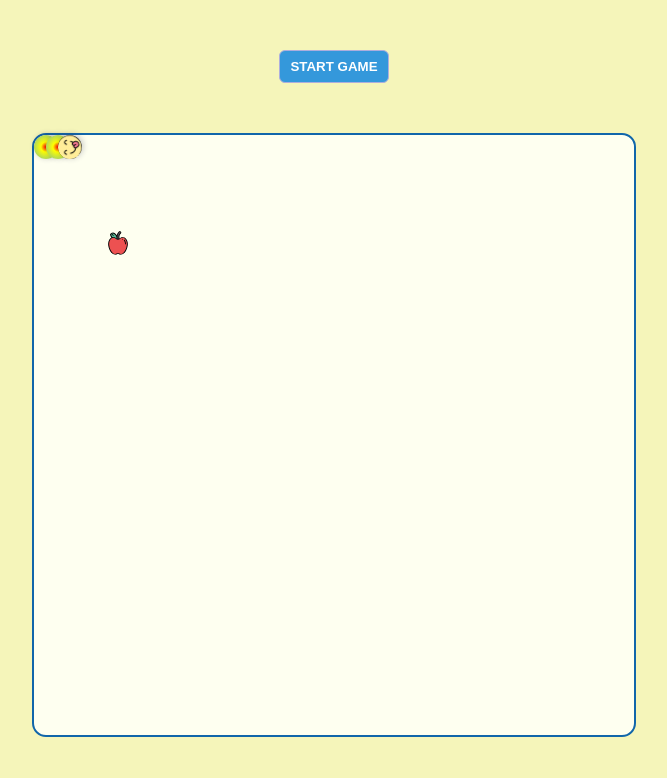
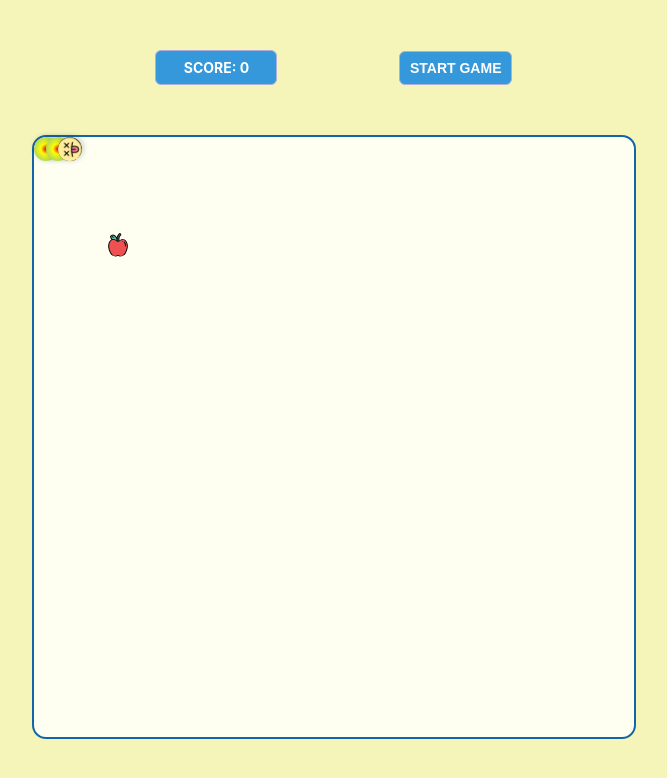
Before and after one commit to Rrroman/react-game, a React app in the folder snake-react-game/: page / in a window 1280 px wide. Shown: the whole page, without its empty margins (306-973 px from the left). Built offline with nearby package versions, Linux system fonts and the light colour scheme.

Commit message:
fix: pause and game start, and score

```diff
--- a/snake-react-game/src/components/Controls/Controls.js
+++ b/snake-react-game/src/components/Controls/Controls.js
@@ -3,7 +3,8 @@ import classes from './Controls.module.css';
 
 const Controls = (props) => {
   return (
-    <div>
+    <div className={classes.controls__wrapper}>
+      <div className={classes.controls__score}>Score: {props.score}</div>
       <button
         onClick={props.clicked}
         className={classes['controls__start-btn']}
--- a/snake-react-game/src/components/Controls/Controls.module.css
+++ b/snake-react-game/src/components/Controls/Controls.module.css
@@ -1,12 +1,38 @@
-.controls__start-btn {
-  display: block;
+.controls__wrapper {
+  display: flex;
+  flex-wrap: wrap;
+  align-items: center;
+  justify-content: space-evenly;
+  max-width: 600px;
   margin: 50px auto;
+}
+
+.controls__score {
+  min-width: 100px;
   padding: 8px 10px;
 
   background-color: #3498db;
   border-radius: 6px;
   border: 1px solid #aeaedd;
 
+  font-size: 14px;
+  font-weight: bold;
+  text-align: center;
+  text-transform: uppercase;
+  transition: background-color 0.2s ease, color 0.6s ease;
+  color: #fff;
+}
+
+.controls__start-btn {
+  min-width: 100px;
+  display: block;
+  padding: 8px 10px;
+
+  background-color: #3498db;
+  border-radius: 6px;
+  border: 1px solid #aeaedd;
+
+  font-size: 14px;
   font-weight: bold;
   text-align: center;
   text-transform: uppercase;
--- a/snake-react-game/src/containers/App.js
+++ b/snake-react-game/src/containers/App.js
@@ -12,8 +12,9 @@ class App extends Component {
     direction: constants.RIGHT,
     speed: constants.SPEED,
     fruitPosition: constants.FRUIT_POSITION(),
-    gameOver: false,
+    gameOver: true,
     gamePause: true,
+    score: 0,
   };
 
   componentDidMount() {
@@ -93,12 +94,12 @@ class App extends Component {
   }
 
   gamePauseToggle = () => {
-    if (this.state.gamePause) {
+    if (!this.state.gameOver && this.state.gamePause) {
       clearInterval(this.state.intervalId);
       this.setState({
         gamePause: true,
       });
-    } else {
+    } else if (!this.state.gameOver) {
       const newIntervalId = setInterval(this.moveSnake, this.state.speed);
 
       this.setState({
@@ -209,11 +210,13 @@ class App extends Component {
           return {
             fruitPosition: constants.FRUIT_POSITION(),
             speed: prevState.speed - constants.SPEED_STEP,
+            score: this.state.snakePosition.length * constants.SPEED_STEP,
           };
         } else {
           return {
             fruitPosition: constants.FRUIT_POSITION(),
             speed: prevState.speed - 1,
+            score: prevState.snakePosition.length * constants.SPEED_STEP,
           };
         }
       });
@@ -258,12 +261,13 @@ class App extends Component {
   };
 
   startGameHandler = () => {
-    if (this.state.gamePause) {
+    if (this.state.gameOver) {
       const intervalId = setInterval(this.moveSnake, this.state.speed);
       this.setState({
         intervalId: intervalId,
         gameOver: false,
         gamePause: false,
+        score: 0,
       });
     }
   };
@@ -276,7 +280,10 @@ class App extends Component {
   render() {
     return (
       <div className={classes.app}>
-        <Controls clicked={this.startGameHandler.bind(this)} />
+        <Controls
+          clicked={this.startGameHandler.bind(this)}
+          score={this.state.score}
+        />
         <div className={classes.app__field} style={this.fieldStyles}>
           <Snake
             snakePosition={this.state.snakePosition}
```
